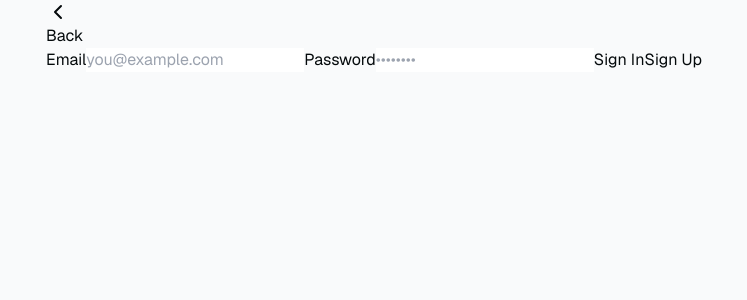
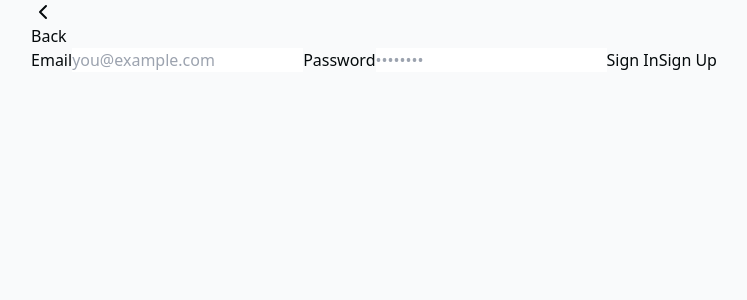
Before and after one commit to seanmturley/common-ground, a Next.js app: page /login in a window 1280 px wide. Shown: the top 300 px of the page, without its empty margins (266-1013 px from the left). Built offline with nearby package versions, Linux system fonts and the light colour scheme.

Commit message:
[#3] Uninstall Geist font

```diff
--- a/app/layout.tsx
+++ b/app/layout.tsx
@@ -1,4 +1,3 @@
-import { GeistSans } from "geist/font/sans";
 import "./globals.css";
 
 const defaultUrl = process.env.VERCEL_URL
@@ -8,16 +7,16 @@ const defaultUrl = process.env.VERCEL_URL
 export const metadata = {
   metadataBase: new URL(defaultUrl),
   title: "Next.js and Supabase Starter Kit",
-  description: "The fastest way to build apps with Next.js and Supabase",
+  description: "The fastest way to build apps with Next.js and Supabase"
 };
 
 export default function RootLayout({
-  children,
+  children
 }: {
   children: React.ReactNode;
 }) {
   return (
-    <html lang="en" className={GeistSans.className}>
+    <html lang="en">
       <body className="bg-background text-foreground">
         <main className="min-h-screen flex flex-col items-center">
           {children}
--- a/package.json
+++ b/package.json
@@ -9,7 +9,6 @@
     "@supabase/ssr": "latest",
     "@supabase/supabase-js": "latest",
     "autoprefixer": "10.4.17",
-    "geist": "^1.2.1",
     "next": "latest",
     "postcss": "8.4.33",
     "react": "18.2.0",
```
Also changed, not shown: 1 other file (tests, documents, lock files or other folders).
